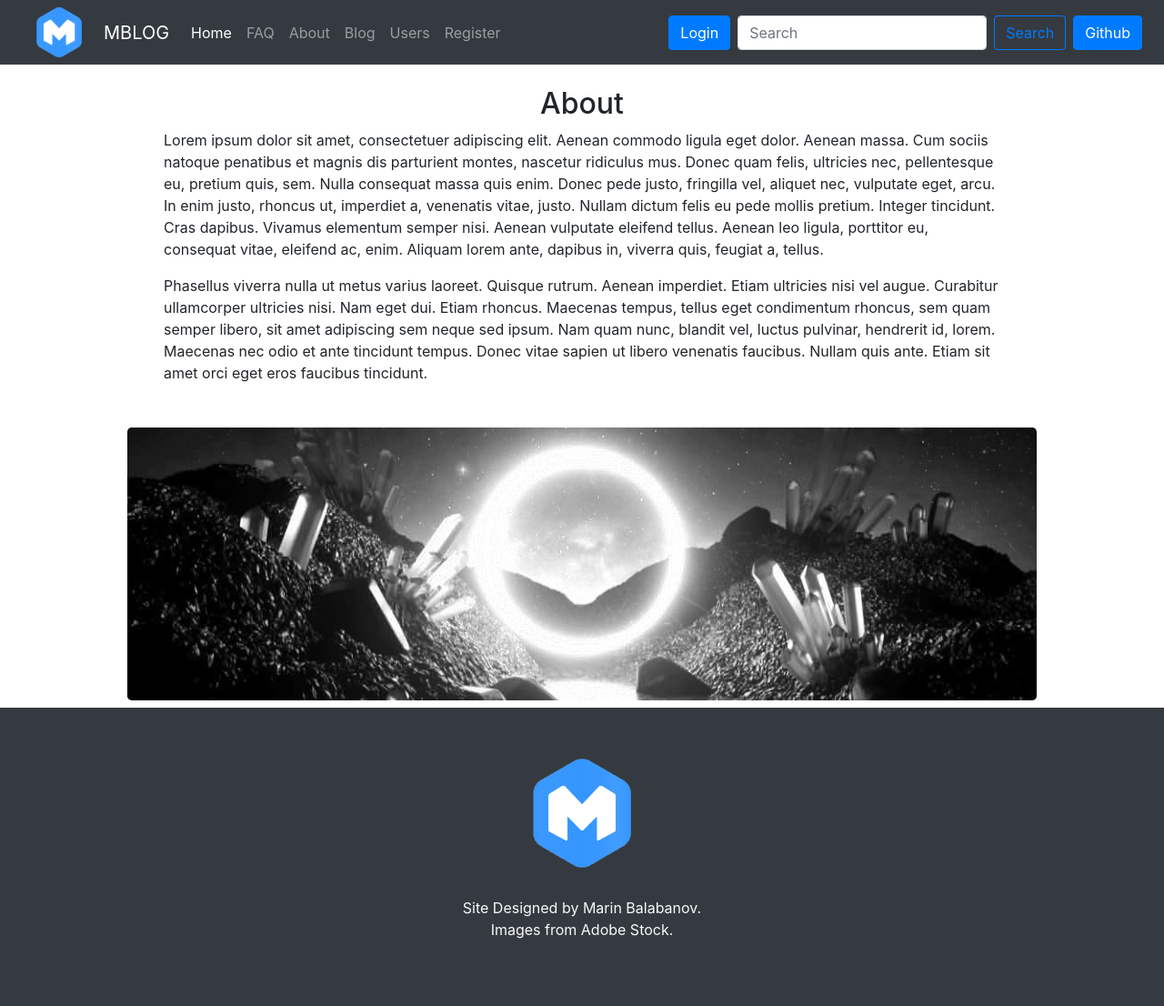
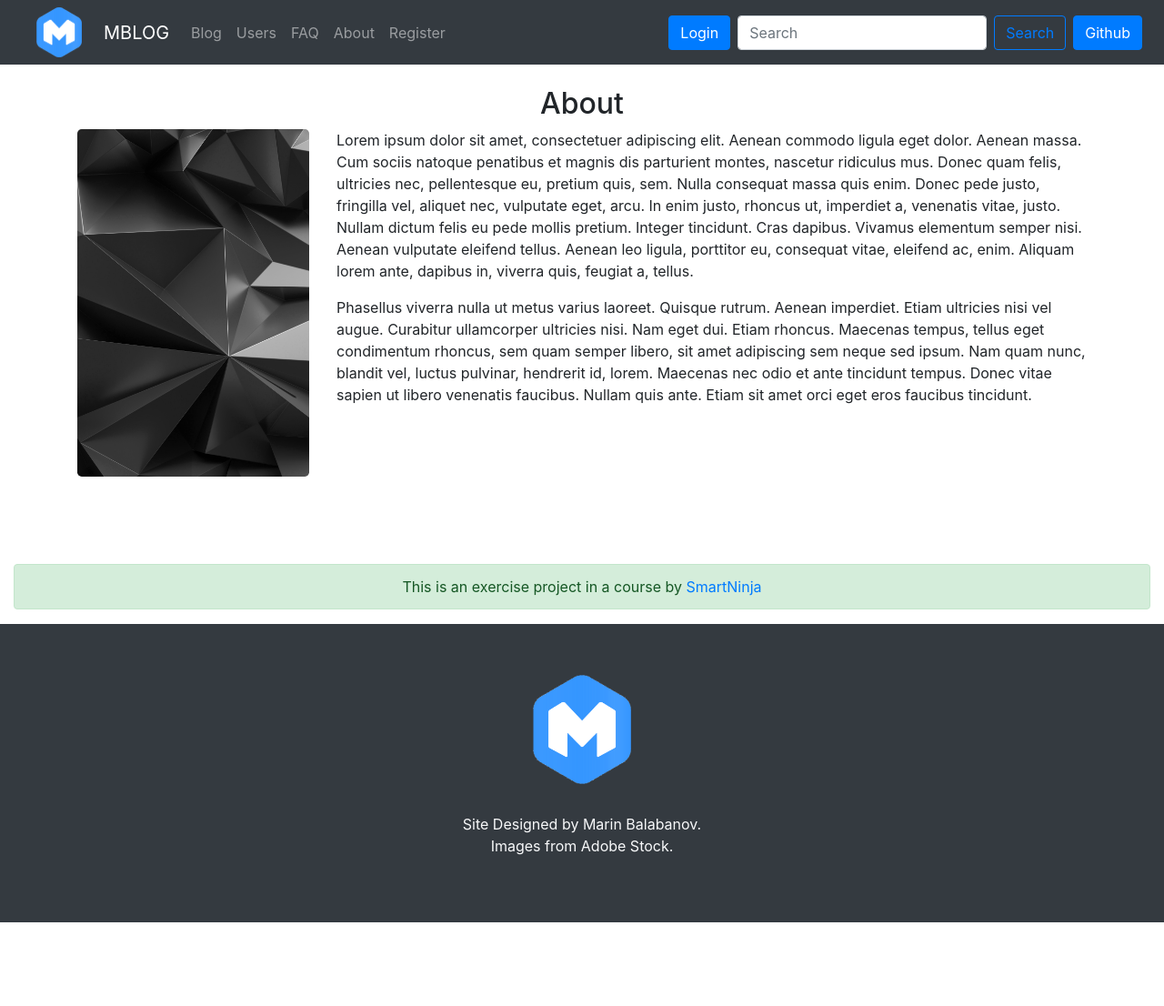
Before and after one commit to mbalabanov/webdev2-heroku-flask, a Flask app: page /about in a window 1280 px wide. Shown: the whole page at 91% size. After the commit the page ends 1014 px from the top, so only its background shows below. Run offline with Flask 2, Linux system fonts and the light colour scheme; some libraries are stand-ins or nearby versions.

Commit message:
Updated design

```diff
--- a/templates/about.html
+++ b/templates/about.html
@@ -13,7 +13,10 @@ About
 </div>
 
 <div class="row">
-    <div class="col-md-10 offset-md-1">
+    <div class="col-md-3">
+        <img src= {{ url_for('static', filename = 'images/abstract.jpg') }} alt="Abstract image" title="Mlog abstract image" class="img-fluid rounded-lg">
+    </div>
+    <div class="col-md-9">
         <p>
             Lorem ipsum dolor sit amet, consectetuer adipiscing elit. Aenean commodo ligula eget dolor. Aenean massa. Cum sociis natoque penatibus et magnis dis parturient montes, nascetur ridiculus mus. Donec quam felis, ultricies nec, pellentesque eu, pretium quis, sem. Nulla consequat massa quis enim. Donec pede justo, fringilla vel, aliquet nec, vulputate eget, arcu. In enim justo, rhoncus ut, imperdiet a, venenatis vitae, justo. Nullam dictum felis eu pede mollis pretium. Integer tincidunt. Cras dapibus. Vivamus elementum semper nisi. Aenean vulputate eleifend tellus. Aenean leo ligula, porttitor eu, consequat vitae, eleifend ac, enim. Aliquam lorem ante, dapibus in, viverra quis, feugiat a, tellus.
         </p>
--- a/templates/footer.html
+++ b/templates/footer.html
@@ -1,7 +1,14 @@
-<div class="container-fluid text-center">
-    <img src= {{ url_for('static', filename = 'images/footer-decoration.jpg') }} alt="Abstract image image footer" title="Mlog abstract footer image" class="img-fluid rounded-lg my-2">
+<div class="container-fluid text-center mt-5">
+    <div class="row">
+        <div class="col-12 text-center mt-5">
+            <div class="alert alert-success" role="alert">
+                This is an exercise project in a course by <a href="http://smartninja.org" target="_blank">SmartNinja</a>
+            </div>
+        </div>
+    </div>
 </div>
-<footer class="py-5 bg-dark text-light" style="background-color: #e3f2fd;">
+
+<footer class="py-5 bg-dark text-light">
     <div class="container text-center">
         <img src= {{ url_for('static', filename = 'images/blogo.png') }} alt="MLOG Logo" title="MLOG Logo" height="120" class="my-2">
         <p class="m-4">Site Designed by Marin Balabanov.<br>Images from Adobe Stock.</p>
--- a/templates/navigation.html
+++ b/templates/navigation.html
@@ -1,6 +1,6 @@
 <nav class="navbar navbar-expand-lg navbar-dark bg-dark" style="background-color: #e3f2fd;">
-    <img src= {{ url_for('static', filename = 'images/blogo.png') }} alt="Mlog Logo" title="Logo of Mlog" width="50px" class="mx-4">
-    <a class="navbar-brand" href="#">MBLOG</a>
+    <a href="/"><img src= {{ url_for('static', filename = 'images/blogo.png') }} alt="Mlog Logo" title="Logo of Mlog" width="50px" class="mx-4"></a>
+    <a class="navbar-brand" href="/">MBLOG</a>
     <button class="navbar-toggler" type="button" data-toggle="collapse" data-target="#navbarSupportedContent"
             aria-controls="navbarSupportedContent" aria-expanded="false" aria-label="Toggle navigation">
         <span class="navbar-toggler-icon"></span>
@@ -8,20 +8,17 @@
 
     <div class="collapse navbar-collapse" id="navbarSupportedContent">
         <ul class="navbar-nav mr-auto">
-            <li class="nav-item active">
-                <a class="nav-link" href="/">Home<span class="sr-only">(current)</span></a>
+            <li class="nav-item">
+                <a class="nav-link" href="/blog">Blog</a>
+            </li>
+            <li class="nav-item">
+                <a class="nav-link" href="/users">Users</a>
             </li>
             <li class="nav-item">
                 <a class="nav-link" href="/faq">FAQ</a>
             </li>
             <li class="nav-item">
                 <a class="nav-link" href="/about">About</a>
-            </li>
-            <li class="nav-item">
-                <a class="nav-link" href="/blog">Blog</a>
-            </li>
-            <li class="nav-item">
-                <a class="nav-link" href="/users">Users</a>
             </li>
 
             {% if not user %}
--- a/templates/users.html
+++ b/templates/users.html
@@ -15,8 +15,8 @@ Users
 <div class="row mt-4">
     <div class="col-md-12">
 
-        <table class="table">
-          <thead>
+        <table class="table table-bordered shadow">
+          <thead class="thead-dark">
             <tr>
                 <th scope="col">#</th>
                 <th scope="col">Username</th>
```
Also changed, not shown: templates/blog.html (+5 -5 lines), templates/faq.html (+5 -2 lines), templates/posts.html (+23 -21 lines), blog.sqlite, static/images/abstract.jpg (added), static/images/abstract2.jpg (added).
